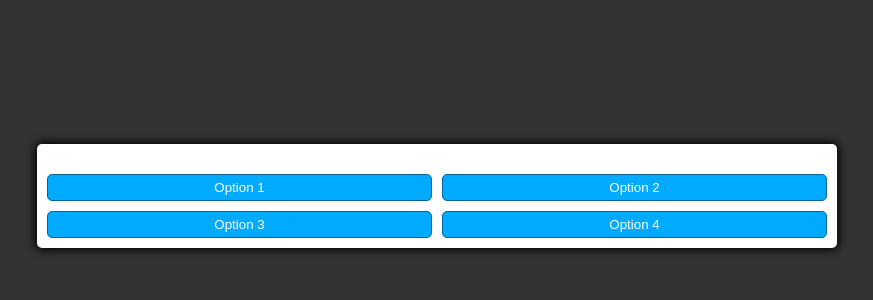
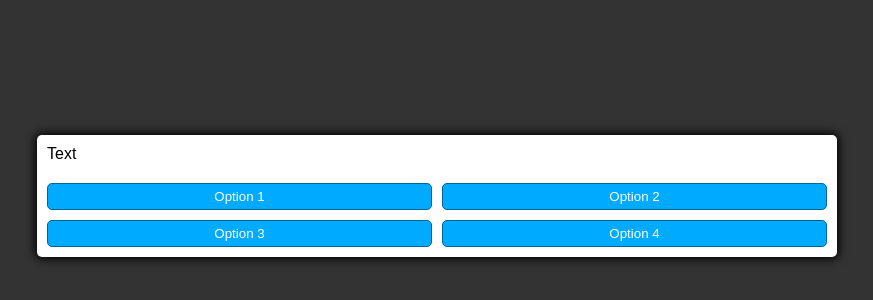
Before and after one commit to acmuckian/Milestone-Project-2, a plain HTML site: page index.html in a window 1280 px wide. Shown: the part 204-504 px from the top of the page, without its empty margins (203-1076 px from the left). Drawn offline with Linux system fonts and the light colour scheme.

Commit message:
amended div error

```diff
--- a/index.html
+++ b/index.html
@@ -9,14 +9,13 @@
 </head>
 <body>
     <div class="container">
-        <div id="text">
+        <div id="text">Text</div>
             <div id="options" class="btn-grid">
                 <button class="btn">Option 1</button>
                 <button class="btn">Option 2</button>
                 <button class="btn">Option 3</button>
                 <button class="btn">Option 4</button>
             </div>
-        </div>
     </div>
 </body>
 </html>
```
